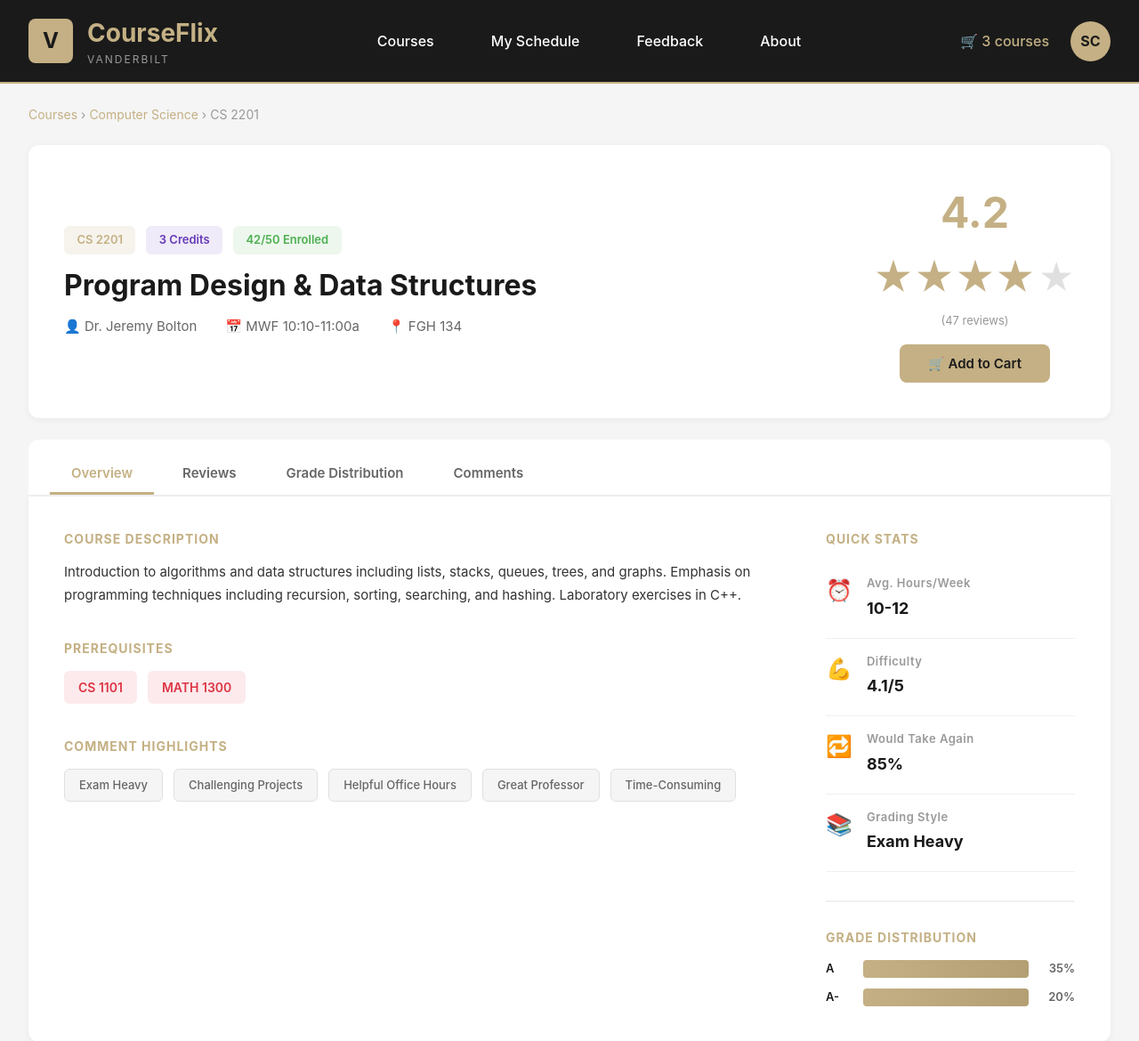
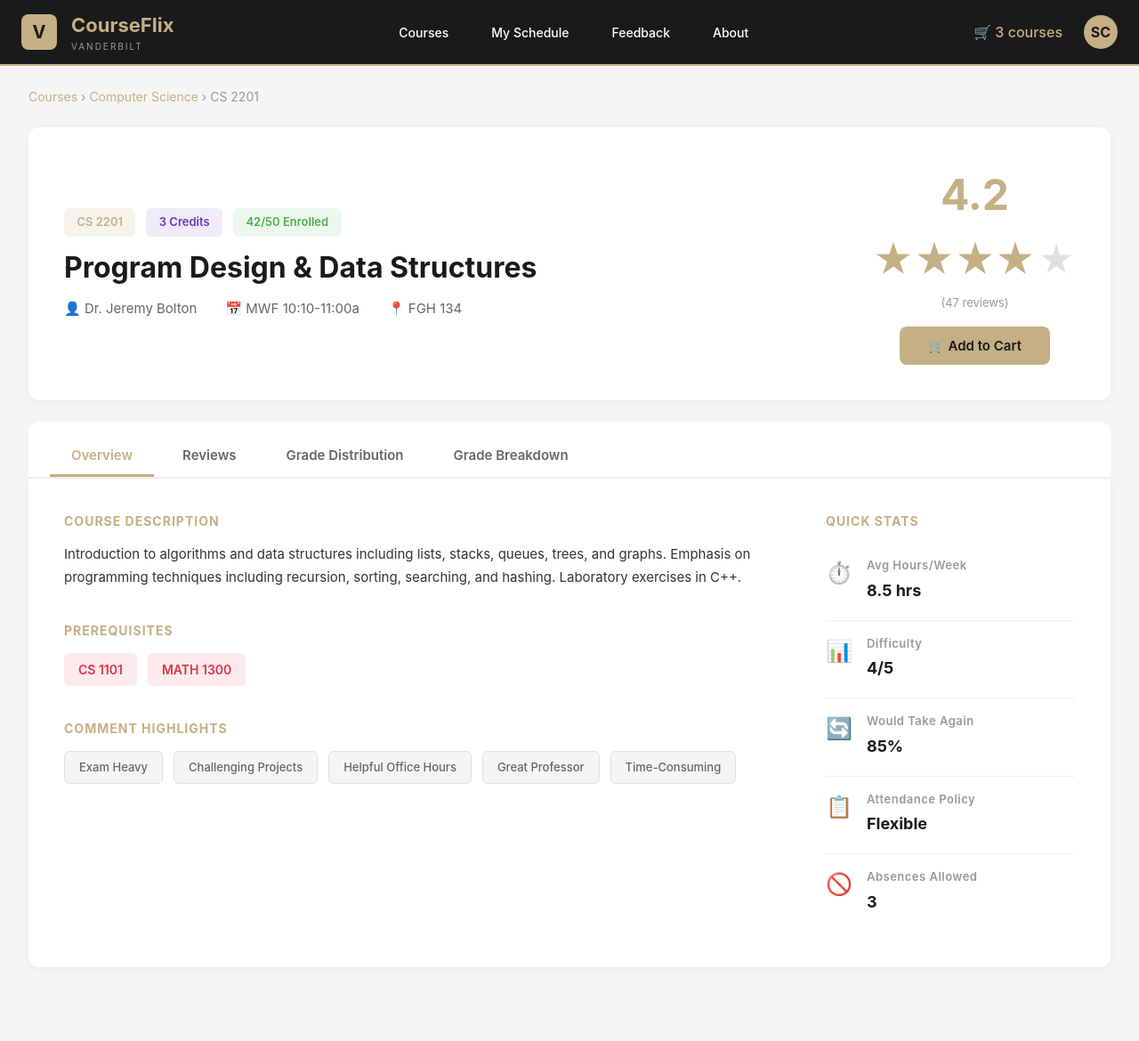
Before and after one commit to stanleychiu0314/courseflix, a React (Vite) app in the folder client/: page /course/1 in a window 1280 px wide. Shown: the top 1170 px of the page at 89% size. After the commit the page ends 1135 px from the top, so only its background shows below. Built offline with nearby package versions, Linux system fonts and the light colour scheme.

Commit message:
modified grade breakdown and feedback tabs

```diff
--- a/client/src/pages/CourseDetailPage.tsx
+++ b/client/src/pages/CourseDetailPage.tsx
@@ -6,15 +6,13 @@ import '../styles/CourseDetailPage.css';
 /**
  * CourseDetailPage Component
  *
- * Detailed view of a single course with tabs for Overview, Reviews, Grade Distribution, and Comments.
+ * Detailed view of a single course with tabs for Overview, Reviews, and Grade Distribution.
  *
  * Backend Integration:
  * - Fetch course details: GET /api/courses/:id
  * - Fetch reviews: GET /api/courses/:id/reviews
  * - Fetch grade distribution: GET /api/courses/:id/grades
- * - Fetch comments: GET /api/courses/:id/comments
  * - Add to cart: POST /api/cart with { courseId, userId }
- * - Like review: POST /api/reviews/:reviewId/like
  */
 
 interface Review {
@@ -24,7 +22,7 @@ interface Review {
   grade: string;
   text: string;
   date: string;
-  helpful: number;
+  tags: string[];
 }
 
 const CourseDetailPage: React.FC = () => {
@@ -42,10 +40,6 @@ const CourseDetailPage: React.FC = () => {
     location: 'FGH 134',
     rating: 4.2,
     reviewCount: 47,
-    avgHoursWeek: '10-12',
-    difficulty: '4.1/5',
-    wouldTakeAgain: '85%',
-    gradingStyle: 'Exam Heavy',
     description:
       'Introduction to algorithms and data structures including lists, stacks, queues, trees, and graphs. Emphasis on programming techniques including recursion, sorting, searching, and hashing. Laboratory exercises in C++.',
     prerequisites: ['CS 1101', 'MATH 1300'],
@@ -60,6 +54,18 @@ const CourseDetailPage: React.FC = () => {
       C: 2,
       'C-': 1,
     },
+    gradeBreakdown: [
+      { name: 'Midterm Exam', percentage: 25 },
+      { name: 'Final Exam', percentage: 25 },
+      { name: 'Programming Projects', percentage: 30 },
+      { name: 'Lab Assignments', percentage: 15 },
+      { name: 'Class Participation', percentage: 5 },
+    ],
+    avgHoursPerWeek: 8.5,
+    difficulty: '4/5',
+    wouldTakeAgain: '85%',
+    attendancePolicy: 'Flexible',
+    absencesAllowed: 3,
   };
 
   const mockReviews: Review[] = [
@@ -70,7 +76,7 @@ const CourseDetailPage: React.FC = () => {
       grade: 'A',
       text: "Dr. Bolton is an excellent lecturer who really cares about student understanding. The projects are challenging but you learn so much. Office hours are super helpful.",
       date: 'Fall 2025 • 2 weeks ago',
-      helpful: 24,
+      tags: ['Exam Heavy', 'Challenging Projects', 'Great Professor'],
     },
     {
       id: '2',
@@ -79,7 +85,7 @@ const CourseDetailPage: React.FC = () => {
       grade: 'A-',
       text: 'Very well-structured course. The exams are tough but fair. Make sure to start projects early and attend recitation sections. The TAs are really knowledgeable.',
       date: 'Fall 2025 • 3 weeks ago',
-      helpful: 18,
+      tags: ['Exam Heavy', 'Time-Consuming', 'Helpful Office Hours'],
     },
   ];
 
@@ -138,8 +144,8 @@ const CourseDetailPage: React.FC = () => {
           <button className={`tab ${activeTab === 'grades' ? 'active' : ''}`} onClick={() => setActiveTab('grades')}>
             Grade Distribution
           </button>
-          <button className={`tab ${activeTab === 'comments' ? 'active' : ''}`} onClick={() => setActiveTab('comments')}>
-            Comments
+          <button className={`tab ${activeTab === 'breakdown' ? 'active' : ''}`} onClick={() => setActiveTab('breakdown')}>
+            Grade Breakdown
           </button>
         </div>
 
@@ -179,7 +185,18 @@ const CourseDetailPage: React.FC = () => {
 
             {activeTab === 'reviews' && (
               <div className="reviews-content">
-                <h3 className="section-title">STUDENT REVIEWS ({course.reviewCount})</h3>
+                <h3 className="section-title">TOP COMMENT KEYWORDS</h3>
+                <div className="comment-keywords">
+                  {course.commentHighlights.map((keyword, idx) => (
+                    <span key={keyword} className="keyword-badge">
+                      {keyword} ({32 - idx * 4})
+                    </span>
+                  ))}
+                </div>
+
+                <h3 className="section-title" style={{ marginTop: '2rem' }}>
+                  DETAILED REVIEWS ({course.reviewCount})
+                </h3>
                 <div className="reviews-list">
                   {mockReviews.map((review) => (
                     <div key={review.id} className="review-card">
@@ -191,8 +208,14 @@ const CourseDetailPage: React.FC = () => {
                           <span className="review-date">{review.date}</span>
                         </div>
                       </div>
+                      <div className="comment-tags">
+                        {review.tags.map((tag) => (
+                          <span key={tag} className="comment-tag">
+                            {tag}
+                          </span>
+                        ))}
+                      </div>
                       <p className="review-text">{review.text}</p>
-                      <button className="helpful-btn">🔥 Helpful ({review.helpful})</button>
                     </div>
                   ))}
                 </div>
@@ -216,33 +239,20 @@ const CourseDetailPage: React.FC = () => {
               </div>
             )}
 
-            {activeTab === 'comments' && (
-              <div className="comments-content">
-                <h3 className="section-title">TOP COMMENT KEYWORDS</h3>
-                <div className="comment-keywords">
-                  {course.commentHighlights.map((keyword, idx) => (
-                    <span key={keyword} className="keyword-badge">
-                      {keyword} ({32 - idx * 4})
-                    </span>
+            {activeTab === 'breakdown' && (
+              <div className="breakdown-content">
+                <h3 className="section-title">GRADE BREAKDOWN</h3>
+                <div className="grade-breakdown-table">
+                  <div className="breakdown-header">
+                    <div className="breakdown-col">Requirements</div>
+                    <div className="breakdown-col">Grade %</div>
+                  </div>
+                  {course.gradeBreakdown.map((item, idx) => (
+                    <div key={idx} className="breakdown-row">
+                      <div className="breakdown-col">{item.name}</div>
+                      <div className="breakdown-col">{item.percentage}</div>
+                    </div>
                   ))}
-                </div>
-
-                <h3 className="section-title" style={{ marginTop: '2rem' }}>
-                  DETAILED COMMENTS
-                </h3>
-                <div className="detailed-comments">
-                  <div className="comment-card">
-                    <div className="comment-tags">
-                      <span className="comment-tag">Exam Heavy</span>
-                      <span className="comment-tag">Challenging Projects</span>
-                      <span className="comment-tag">Great Professor</span>
-                    </div>
-                    <p className="comment-text">
-                      "The exams are really tough and require deep understanding of the concepts. Projects take a lot of time but Dr. Bolton's lectures
-                      prepare you well. Office hours are a lifesaver."
-                    </p>
-                    <div className="comment-meta">Fall 2025 • Anonymous</div>
-                  </div>
                 </div>
               </div>
             )}
@@ -253,15 +263,15 @@ const CourseDetailPage: React.FC = () => {
             <h3 className="sidebar-title">QUICK STATS</h3>
 
             <div className="stat-item">
-              <div className="stat-icon">⏰</div>
+              <div className="stat-icon">⏱️</div>
               <div className="stat-content">
-                <div className="stat-label">Avg. Hours/Week</div>
-                <div className="stat-value">{course.avgHoursWeek}</div>
+                <div className="stat-label">Avg Hours/Week</div>
+                <div className="stat-value">{course.avgHoursPerWeek} hrs</div>
               </div>
             </div>
 
             <div className="stat-item">
-              <div className="stat-icon">💪</div>
+              <div className="stat-icon">📊</div>
               <div className="stat-content">
                 <div className="stat-label">Difficulty</div>
                 <div className="stat-value">{course.difficulty}</div>
@@ -269,7 +279,7 @@ const CourseDetailPage: React.FC = () => {
             </div>
 
             <div className="stat-item">
-              <div className="stat-icon">🔁</div>
+              <div className="stat-icon">🔄</div>
               <div className="stat-content">
                 <div className="stat-label">Would Take Again</div>
                 <div className="stat-value">{course.wouldTakeAgain}</div>
@@ -277,25 +287,18 @@ const CourseDetailPage: React.FC = () => {
             </div>
 
             <div className="stat-item">
-              <div className="stat-icon">📚</div>
+              <div className="stat-icon">📋</div>
               <div className="stat-content">
-                <div className="stat-label">Grading Style</div>
-                <div className="stat-value">{course.gradingStyle}</div>
+                <div className="stat-label">Attendance Policy</div>
+                <div className="stat-value">{course.attendancePolicy}</div>
               </div>
             </div>
 
-            <div className="grade-distribution-preview">
-              <h4 className="sidebar-title">GRADE DISTRIBUTION</h4>
-              <div className="mini-grade-bars">
-                {Object.entries(course.gradeDistribution)
-                  .slice(0, 2)
-                  .map(([grade, percentage]) => (
-                    <div key={grade} className="mini-grade-row">
-                      <span className="mini-grade-label">{grade}</span>
-                      <div className="mini-grade-bar" style={{ width: `${percentage}%` }}></div>
-                      <span className="mini-grade-value">{percentage}%</span>
-                    </div>
-                  ))}
+            <div className="stat-item">
+              <div className="stat-icon">🚫</div>
+              <div className="stat-content">
+                <div className="stat-label">Absences Allowed</div>
+                <div className="stat-value">{course.absencesAllowed}</div>
               </div>
             </div>
           </div>
--- a/client/src/pages/FeedbackPage.tsx
+++ b/client/src/pages/FeedbackPage.tsx
@@ -22,7 +22,6 @@ interface GradingItem {
 }
 
 const FeedbackPage: React.FC = () => {
-  const [currentStep, setCurrentStep] = useState(1);
   const [selectedCourse, setSelectedCourse] = useState<string | null>(null);
   const [formData, setFormData] = useState({
     overallRating: 0,
@@ -31,6 +30,8 @@ const FeedbackPage: React.FC = () => {
     wouldTakeAgain: '',
     workloadTypes: [] as string[],
     firstWord: '',
+    attendancePolicy: '',
+    absencesAllowed: 0,
     grade: '',
     gradingBreakdown: [] as GradingItem[],
     syllabus: null as File | null,
@@ -73,7 +74,6 @@ const FeedbackPage: React.FC = () => {
     ));
   };
 
-  if (currentStep === 1) {
   return (
     <div className="feedback-page">
       <Navbar />
@@ -207,28 +207,6 @@ const FeedbackPage: React.FC = () => {
               </div>
             </div>
 
-            <div className="form-actions">
-              <button className="next-btn" onClick={() => setCurrentStep(2)}>
-                Next →
-              </button>
-            </div>
-          </div>
-        </div>
-      </div>
-    );
-  }
-
-  // Step 2
-  return (
-    <div className="feedback-page">
-      <Navbar />
-      <div className="feedback-container">
-        <div className="feedback-header">
-          <h1 className="feedback-title">Submit Course Feedback</h1>
-          <p className="feedback-subtitle">CS 2201: Program Design & Data Structures</p>
-        </div>
-
-        <div className="feedback-form">
           {/* Question 7: First Word */}
           <div className="form-section">
             <label className="form-label">
@@ -245,11 +223,40 @@ const FeedbackPage: React.FC = () => {
             />
           </div>
 
-          {/* Question 8: Grade */}
+          {/* Question 8: Attendance */}
           <div className="form-section">
             <label className="form-label">
               <span className="section-number">8</span>
-              What grade did you get?<span className="required">*</span>
+              What was the attendance policy?<span className="required">*</span>
+            </label>
+            <p className="form-description">Select the attendance policy and number of absences allowed</p>
+            <div className="options-grid two-col" style={{ marginBottom: '1rem' }}>
+              {['Flexible', 'Strict'].map((policy) => (
+                <div
+                  key={policy}
+                  className={`option-card ${formData.attendancePolicy === policy ? 'selected' : ''}`}
+                  onClick={() => setFormData({ ...formData, attendancePolicy: policy })}
+                >
+                  {policy}
+                </div>
+              ))}
+            </div>
+            <label className="form-sublabel">Number of absences allowed before points deducted:</label>
+            <input
+              type="number"
+              className="text-input"
+              placeholder="e.g., 3"
+              min="0"
+              value={formData.absencesAllowed || ''}
+              onChange={(e) => setFormData({ ...formData, absencesAllowed: parseInt(e.target.value) || 0 })}
+            />
+          </div>
+
+          {/* Question 9: Grade */}
+          <div className="form-section">
+            <label className="form-label">
+              <span className="section-number">9</span>
+              What grade did you get? <span className="optional">(Optional)</span>
             </label>
             <div className="grade-grid">
               {['A', 'A-', 'B+', 'B', 'B-', 'C+', 'C', 'C-', 'D', 'F'].map((grade) => (
@@ -264,11 +271,11 @@ const FeedbackPage: React.FC = () => {
             </div>
           </div>
 
-          {/* Question 9: Grading Breakdown (Optional) */}
+          {/* Question 10: Grading Breakdown */}
           <div className="form-section">
             <label className="form-label">
-              <span className="section-number">9</span>
-              What was the grading breakdown? <span className="optional">(Optional)</span>
+              <span className="section-number">10</span>
+              What was the grading breakdown?<span className="required">*</span>
             </label>
             <p className="form-description">Share how grades were calculated (e.g., exams, papers, projects, participation)</p>
             <div className="grading-breakdown">
@@ -293,11 +300,11 @@ const FeedbackPage: React.FC = () => {
             </div>
           </div>
 
-          {/* Question 10: Syllabus Upload (Optional) */}
+          {/* Question 11: Syllabus Upload */}
           <div className="form-section">
             <label className="form-label">
-              <span className="section-number">10</span>
-              Submit a copy of the syllabus <span className="optional">(Optional)</span>
+              <span className="section-number">11</span>
+              Submit a copy of the syllabus<span className="required">*</span>
             </label>
             <p className="form-description">Help future students by uploading the course syllabus (PDF format preferred)</p>
             <div className="file-upload">
@@ -311,10 +318,10 @@ const FeedbackPage: React.FC = () => {
             </div>
           </div>
 
-          {/* Question 11: Overall Comments */}
+          {/* Question 12: Overall Comments */}
           <div className="form-section">
             <label className="form-label">
-              <span className="section-number">11</span>
+              <span className="section-number">12</span>
               Overall Comments<span className="required">*</span>
             </label>
             <p className="form-description">Share your overall thoughts about this course. What should future students know?</p>
@@ -328,9 +335,6 @@ const FeedbackPage: React.FC = () => {
           </div>
 
           <div className="form-actions">
-            <button className="back-btn" onClick={() => setCurrentStep(1)}>
-              ← Back
-            </button>
             <button className="submit-btn" onClick={handleSubmit}>
               Submit Feedback
             </button>
--- a/client/src/styles/Navbar.css
+++ b/client/src/styles/Navbar.css
@@ -10,7 +10,7 @@
 .navbar-content {
   max-width: 1400px;
   margin: 0 auto;
-  padding: 1rem 2rem;
+  padding: 0.75rem 1.5rem;
   display: flex;
   justify-content: space-between;
   align-items: center;
@@ -26,27 +26,27 @@
 }
 
 .logo {
-  width: 50px;
-  height: 50px;
+  width: 40px;
+  height: 40px;
   background: #C4B084;
   border-radius: 8px;
   display: flex;
   align-items: center;
   justify-content: center;
-  font-size: 24px;
+  font-size: 20px;
   font-weight: bold;
   color: #1a1a1a;
 }
 
 .brand-name {
   color: #C4B084;
-  font-size: 28px;
+  font-size: 22px;
   font-weight: bold;
 }
 
 .brand-subtitle {
   color: #999;
-  font-size: 12px;
+  font-size: 10px;
   text-transform: uppercase;
   letter-spacing: 2px;
 }
@@ -59,12 +59,13 @@
 }
 
 .nav-link {
-  padding: 0.75rem 1.5rem;
+  padding: 0.5rem 1rem;
   color: #fff;
   text-decoration: none;
   border-radius: 8px;
   transition: all 0.3s;
   font-weight: 500;
+  font-size: 14px;
   white-space: nowrap;
 }
 
@@ -92,8 +93,8 @@
 }
 
 .user-avatar {
-  width: 45px;
-  height: 45px;
+  width: 38px;
+  height: 38px;
   background: #C4B084;
   border-radius: 50%;
   display: flex;
```
Also changed, not shown: client/src/styles/CourseDetailPage.css (+52 -0 lines), client/src/styles/FeedbackPage.css (+13 -6 lines), 11 other files (tests, documents, lock files or other folders). Lines whose indentation alone changed are shown as unchanged.
